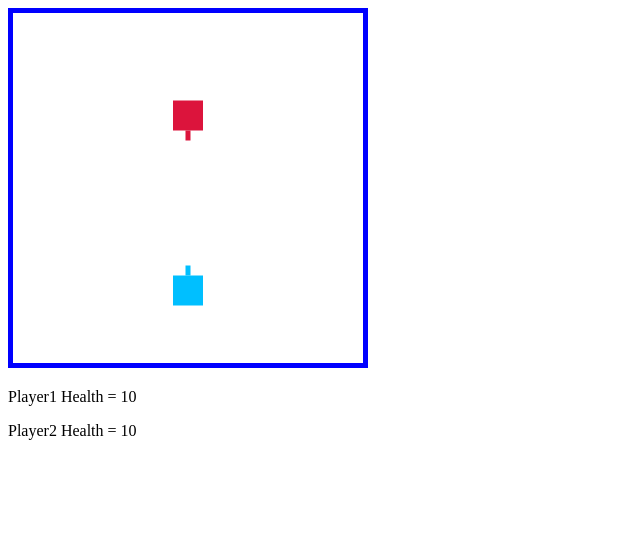
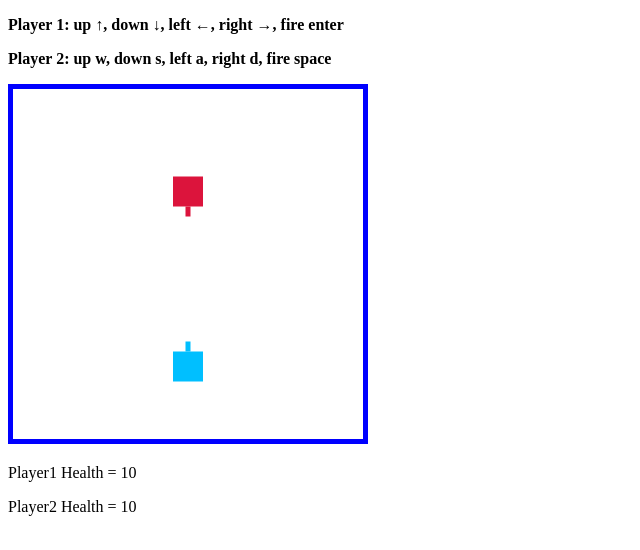
Before and after one commit to architec/architec.github.io, a plain HTML site: page index.html in a window 1280 px wide. Shown: the whole page, without its empty margins (0-640 px from the left). Drawn offline with Linux system fonts and the light colour scheme.

Commit message:
Add player control instruction

```diff
--- a/index.html
+++ b/index.html
@@ -12,6 +12,8 @@
   </head>
 
   <body>
+    <p><b>Player 1: up ↑, down ↓, left ←, right →, fire enter</b></p>
+    <p><b>Player 2: up w, down s, left a, right d, fire space</b></p>
     <canvas id="gameScreen" width="350" height="350"></canvas>
     <p id="p1Health">Player1 Health = 10</p>
     <p id="p2Health">Player2 Health = 10</p>
```
